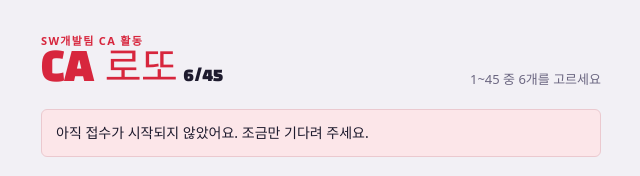
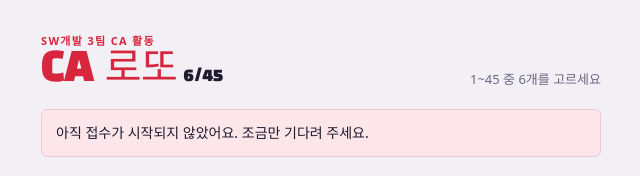
Before and after one commit to minzydal/lotto, a plain HTML site: page index.html in a window 1280 px wide. Shown: the top 176 px of the page, 319-959 px from the left. Drawn offline with Linux system fonts and the light colour scheme; no server answers; a web font is replaced by a local one.

Commit message:
Add files via upload

```diff
--- a/index.html
+++ b/index.html
@@ -166,7 +166,7 @@ footer a{color:var(--muted);font-size:12px}
 <div id="participant" class="wrap">
   <div class="brand">
     <div>
-      <div class="eyebrow">SW개발팀 CA 활동</div>
+      <div class="eyebrow">SW개발 3팀 CA 활동</div>
       <h1>CA 로또<small>6/45</small></h1>
     </div>
     <p>1~45 중 6개를 고르세요</p>
```
